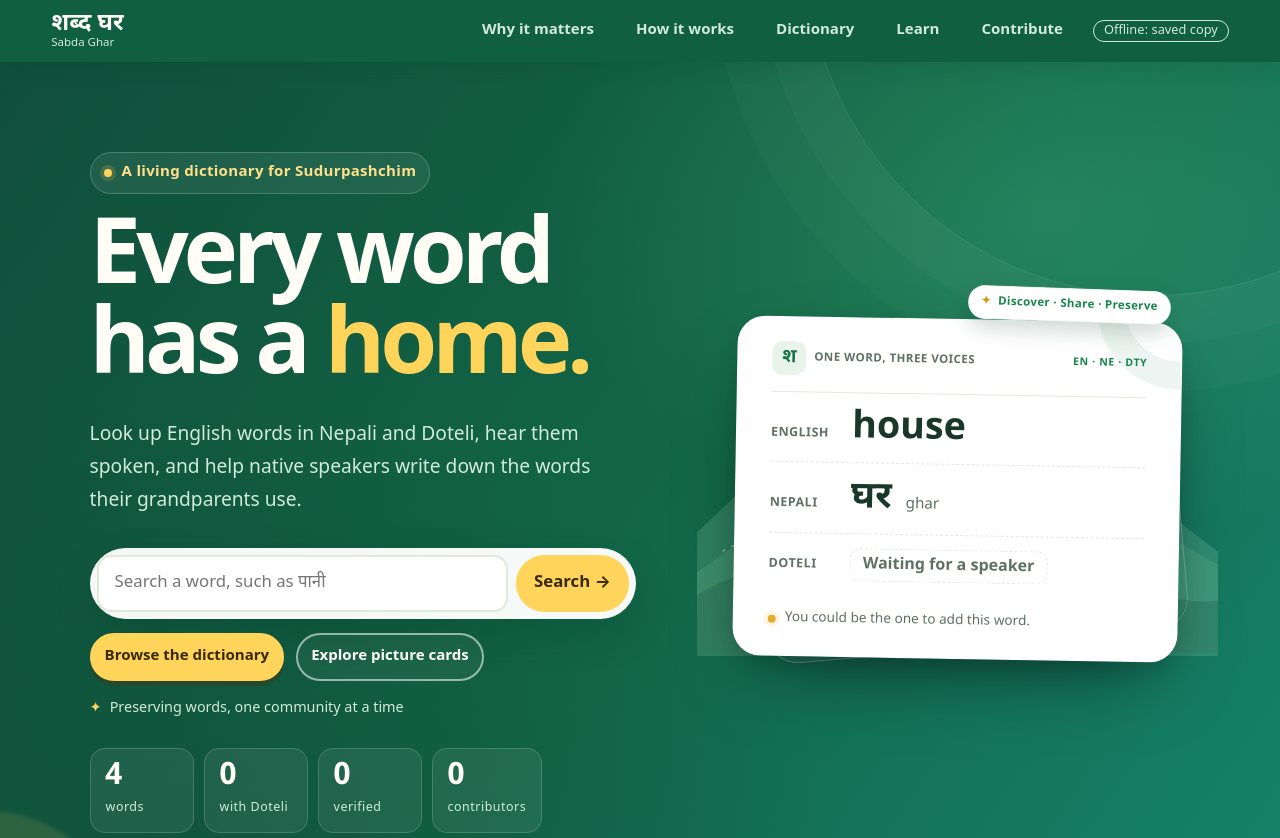
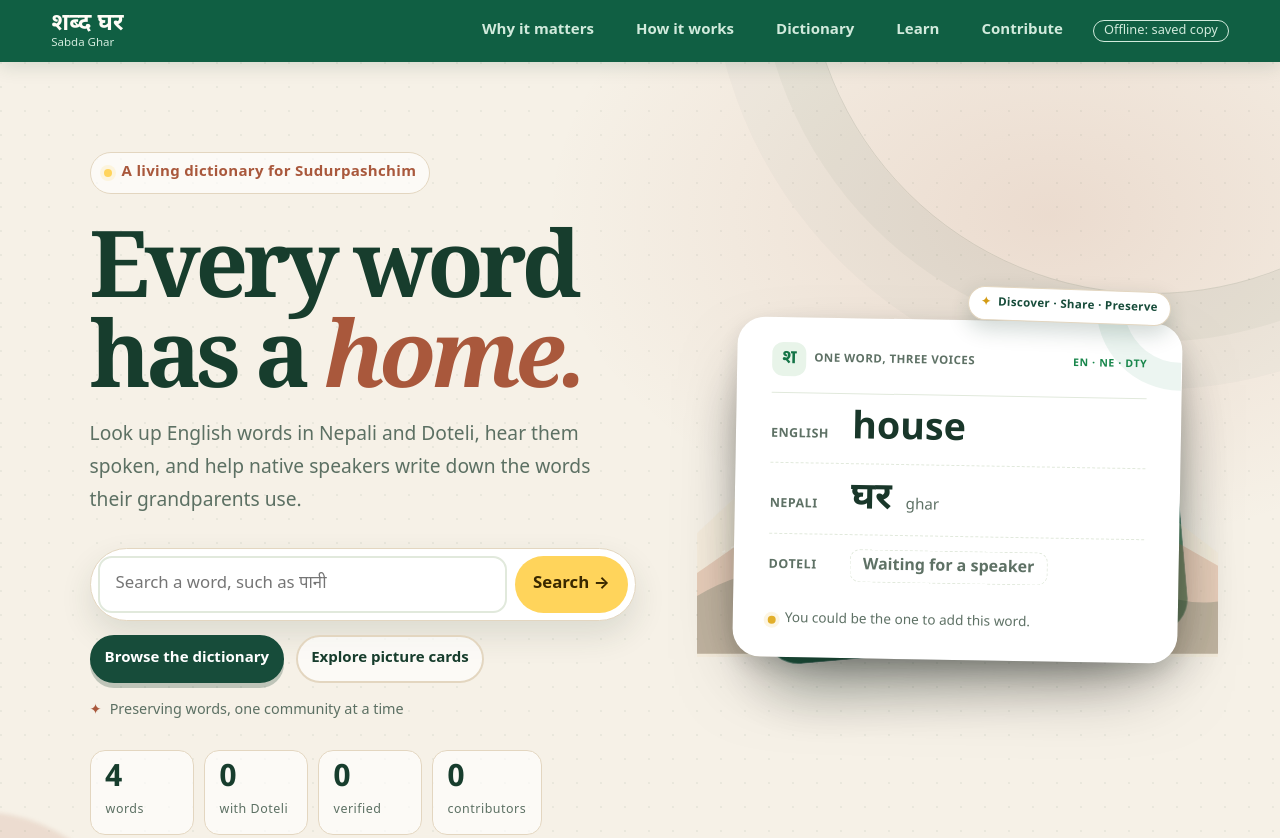
Before and after one commit to PJs-World/Prativa-Joshi-sabda-ghar, a website: page index.html in a window 1280 px wide. Shown: the top 838 px of the page. Drawn offline with Linux system fonts and the light colour scheme; no server answers.

Commit message:
feat: enhance hero section visuals and update service worker cache version to v33

```diff
--- a/css/style.css
+++ b/css/style.css
@@ -17,6 +17,15 @@
   --hero-muted: #d1eadc;
   --card-bg: #fff;
   --card-text: #19372a;
+  --archive-paper: #f6f1e7;
+  --archive-ink: #173d2d;
+  --archive-muted: #5c7063;
+  --archive-clay: #a9583c;
+  --archive-panel: #174c3a;
+  --archive-panel-mid: #2a7051;
+  --archive-rule: #e3d6c0;
+  --archive-tile: rgba(255,255,255,.64);
+  --display-font: Georgia,"Noto Serif Devanagari","Nirmala UI",serif;
   --radius: 16px;
   color-scheme: light;
 }
@@ -37,6 +46,14 @@
     --hero-muted: #afd2bc;
     --card-bg: #18271f;
     --card-text: #f0f7ef;
+    --archive-paper: #142219;
+    --archive-ink: #eef5ed;
+    --archive-muted: #b0c2b5;
+    --archive-clay: #e2a27c;
+    --archive-panel: #0f3628;
+    --archive-panel-mid: #195640;
+    --archive-rule: #375144;
+    --archive-tile: rgba(255,255,255,.06);
     color-scheme: dark;
   }
 }
@@ -231,12 +248,10 @@ button.danger {
   gap: clamp(36px,7vw,92px);
   align-items: center;
   padding: clamp(54px,7vw,104px) clamp(24px,7vw,100px) clamp(54px,6vw,88px);
-  background: radial-gradient(ellipse at 82% 18%,rgba(83,190,135,.28),transparent 34%),
-
-    radial-gradient(ellipse at 12% 100%,rgba(15,76,58,.65),transparent 44%),
-
-    linear-gradient(125deg,#104e3b 0%,#126747 52%,#16826c 100%);
-  color: var(--hero-text)
+  background: radial-gradient(circle at 1px 1px,rgba(23,61,45,.055) 1px,transparent 1.5px) 0 0/24px 24px,
+    radial-gradient(ellipse at 82% 18%,rgba(169,88,60,.14),transparent 34%),
+    var(--archive-paper);
+  color: var(--archive-ink)
 }
 
 .hero::before,.hero::after {
@@ -249,11 +264,11 @@ button.danger {
 .hero::before {
   width: min(54vw,700px);
   aspect-ratio: 1;
-  border: 1px solid rgba(255,255,255,.11);
+  border: 1px solid rgba(23,61,45,.13);
   border-radius: 50%;
   right: -17%;
   top: -54%;
-  box-shadow: 0 0 0 48px rgba(255,255,255,.025),0 0 0 96px rgba(255,255,255,.02)
+  box-shadow: 0 0 0 48px rgba(23,61,45,.035),0 0 0 96px rgba(23,61,45,.025)
 }
 
 .hero::after {
@@ -262,7 +277,7 @@ button.danger {
   left: -180px;
   bottom: -220px;
   border-radius: 50%;
-  background: rgba(255,212,91,.12);
+  background: rgba(169,88,60,.13);
   filter: blur(2px)
 }
 
@@ -292,9 +307,10 @@ button.danger {
 
 .hero-visual::before {
   inset: 42px 12px 27px 28px;
-  border: 1px solid rgba(255,255,255,.28);
+  border: 1px solid rgba(255,255,255,.32);
   border-radius: 34px;
-  background: linear-gradient(145deg,rgba(255,255,255,.11),rgba(255,255,255,.025));
+  background: linear-gradient(145deg,var(--archive-panel),var(--archive-panel-mid));
+  box-shadow: 0 28px 60px rgba(13,57,38,.2);
   transform: rotate(-5deg)
 }
 
@@ -304,7 +320,7 @@ button.danger {
   right: 2%;
   top: 0;
   border-radius: 50%;
-  background: radial-gradient(circle,rgba(255,212,91,.25),rgba(255,212,91,0) 70%)
+  background: radial-gradient(circle,rgba(255,212,91,.3),rgba(255,212,91,0) 70%)
 }
 
 .hero-landscape {
@@ -327,10 +343,10 @@ button.danger {
   align-items: center;
   gap: 7px;
   padding: 7px 12px;
-  border: 1px solid rgba(24,134,75,.12);
+  border: 1px solid var(--archive-rule);
   border-radius: 999px;
   background: var(--card-bg);
-  color: var(--primary);
+  color: var(--archive-panel);
   box-shadow: 0 8px 22px rgba(8,48,33,.2);
   font-size: .72rem;
   font-weight: 800;
@@ -346,15 +362,15 @@ button.danger {
   display: inline-flex;
   align-items: center;
   gap: 10px;
-  color: #ffe08a;
+  color: var(--archive-clay);
   font-size: .94rem;
   font-weight: 700;
   letter-spacing: .02em;
   margin-bottom: 22px;
   padding: 8px 13px;
-  border: 1px solid rgba(255,255,255,.2);
+  border: 1px solid var(--archive-rule);
   border-radius: 999px;
-  background: rgba(255,255,255,.07)
+  background: var(--archive-tile)
 }
 
 .kicker-dot {
@@ -367,22 +383,22 @@ button.danger {
 
 .hero h1 {
   max-width: 10ch;
+  font-family: var(--display-font);
   font-size: clamp(3.2rem,7.2vw,6.1rem);
-  font-weight: 800;
+  font-weight: 700;
   line-height: .98;
   letter-spacing: -.055em
 }
 
 .hero h1 em {
-  font-style: normal;
-  color: var(--accent)
+  color: var(--archive-clay)
 }
 
 .lead {
   margin: 24px 0 30px;
   font-size: clamp(1.08rem,1.5vw,1.25rem);
   line-height: 1.7;
-  color: var(--hero-muted);
+  color: var(--archive-muted);
   max-width: 48ch
 }
 
@@ -391,11 +407,12 @@ button.danger {
   grid-template-columns: minmax(0,1fr) auto;
   gap: 8px;
   padding: 7px;
-  background: rgba(255,255,255,.96);
+  background: var(--surface);
+  border: 1px solid var(--archive-rule);
   border-radius: 999px;
   max-width: 560px;
   margin: 0 0 14px;
-  box-shadow: 0 16px 36px rgba(6,55,35,.22)
+  box-shadow: 0 14px 32px rgba(31,57,42,.12)
 }
 
 .hero-search input {
@@ -403,13 +420,13 @@ button.danger {
   background: transparent;
   border-radius: 999px;
   padding: 12px 14px;
-  color: #19372a;
+  color: var(--archive-ink);
   box-shadow: none
 }
 
 .hero-search input:focus {
   outline: 0;
-  box-shadow: inset 0 0 0 2px #18864b
+  box-shadow: inset 0 0 0 2px var(--archive-panel)
 }
 
 .hero-search button {
@@ -437,20 +454,20 @@ button.danger {
 }
 
 .hero .btn.primary {
-  background: var(--accent);
-  border-color: var(--accent);
-  color: var(--accent-text);
-  box-shadow: 0 5px 0 rgba(68,53,13,.4)
+  background: var(--archive-panel);
+  border-color: var(--archive-panel);
+  color: #fff;
+  box-shadow: 0 5px 0 rgba(13,57,38,.24)
 }
 
 .hero .btn.ghost {
-  color: var(--hero-text);
-  border-color: rgba(255,255,255,.55);
-  background: rgba(255,255,255,.045)
+  color: var(--archive-ink);
+  border-color: var(--archive-rule);
+  background: var(--archive-tile)
 }
 
 .hero .btn.ghost:hover {
-  background: rgba(255,255,255,.12)
+  background: rgba(169,88,60,.1)
 }
 
 .hero-note {
@@ -458,12 +475,12 @@ button.danger {
   align-items: center;
   gap: 8px;
   margin-top: 16px;
-  color: var(--hero-muted);
+  color: var(--archive-muted);
   font-size: .9rem
 }
 
 .hero-note span {
-  color: var(--accent)
+  color: var(--archive-clay)
 }
 
 .live {
@@ -476,9 +493,9 @@ button.danger {
 .live div {
   min-width: 104px;
   padding: 11px 15px;
-  border: 1px solid rgba(255,255,255,.16);
+  border: 1px solid var(--archive-rule);
   border-radius: 15px;
-  background: rgba(255,255,255,.07);
+  background: var(--archive-tile);
   backdrop-filter: blur(8px)
 }
 
@@ -490,12 +507,12 @@ button.danger {
   display: block;
   font-size: clamp(1.6rem,2.4vw,2.15rem);
   line-height: 1.1;
-  color: var(--hero-text)
+  color: var(--archive-ink)
 }
 
 .live div span {
   font-size: .78rem;
-  color: var(--hero-muted);
+  color: var(--archive-muted);
   letter-spacing: .04em
 }
 
@@ -678,7 +695,7 @@ button.danger {
 
 .section-eyebrow {
   margin-bottom: 10px;
-  color: var(--primary);
+  color: var(--archive-clay);
   font-size: .77rem;
   font-weight: 800;
   letter-spacing: .14em;
@@ -693,6 +710,7 @@ button.danger {
 .about h2,.how h2,.contribute h2,.dict h2 {
   position: relative;
   max-width: 22ch;
+  font-family: var(--display-font);
   letter-spacing: -.035em
 }
 
@@ -765,6 +783,10 @@ button.danger {
   background: linear-gradient(155deg,var(--surface),var(--bg));
   box-shadow: 0 10px 28px rgba(26,65,41,.045);
   transition: transform .18s ease,box-shadow .18s ease,border-color .18s ease
+}
+
+.steps h3,.card h3 {
+  font-family: var(--display-font)
 }
 
 .steps li:hover {
--- a/index.html
+++ b/index.html
@@ -51,9 +51,9 @@
     <div class="hero-visual">
       <svg class="hero-landscape" viewBox="0 0 640 420" aria-hidden="true" focusable="false">
         <circle cx="500" cy="106" r="52" fill="#ffd45b" opacity=".32"></circle>
-        <path d="M0 268 102 172l69 74 105-126 93 114 82-87 189 145v128H0Z" fill="#c8f0d7" opacity=".16"></path>
-        <path d="m0 317 115-80 69 44 117-91 96 87 85-59 158 90v108H0Z" fill="#74c596" opacity=".2"></path>
-        <path d="M0 345q93-56 184-12t177-3 156-9 123 31v64H0Z" fill="#0b493a" opacity=".22"></path>
+        <path d="M0 268 102 172l69 74 105-126 93 114 82-87 189 145v128H0Z" fill="#f4dfbb" opacity=".22"></path>
+        <path d="m0 317 115-80 69 44 117-91 96 87 85-59 158 90v108H0Z" fill="#bf7355" opacity=".26"></path>
+        <path d="M0 345q93-56 184-12t177-3 156-9 123 31v64H0Z" fill="#10372b" opacity=".18"></path>
         <path d="M32 291q88-48 172-10t156-2 151-12" fill="none" stroke="#fffdf6" stroke-width="2" stroke-linecap="round" stroke-dasharray="2 10" opacity=".42"></path>
         <circle cx="118" cy="138" r="3" fill="#fffdf6" opacity=".65"></circle>
         <circle cx="184" cy="111" r="2" fill="#fffdf6" opacity=".55"></circle>
--- a/sw.js
+++ b/sw.js
@@ -1,7 +1,7 @@
 // Caches the app shell so the page opens with no internet.
 // Word data is handled by script.js (saved copy in localStorage).
 // Bump CACHE whenever a cached front-end asset changes.
-const CACHE = "sabda-ghar-v32";
+const CACHE = "sabda-ghar-v33";
 const ASSETS = ["./", "index.html", "json.js", "css/style.css", "scripts/script.js", "manifest.json",
   "learn.html", "css/learn.css", "data/cards.json", "scripts/engine.js", "scripts/learn.js",
   "icons/icon.svg", "icons/icon-192.png", "icons/icon-512.png", "icons/icon-maskable-512.png"];
```
